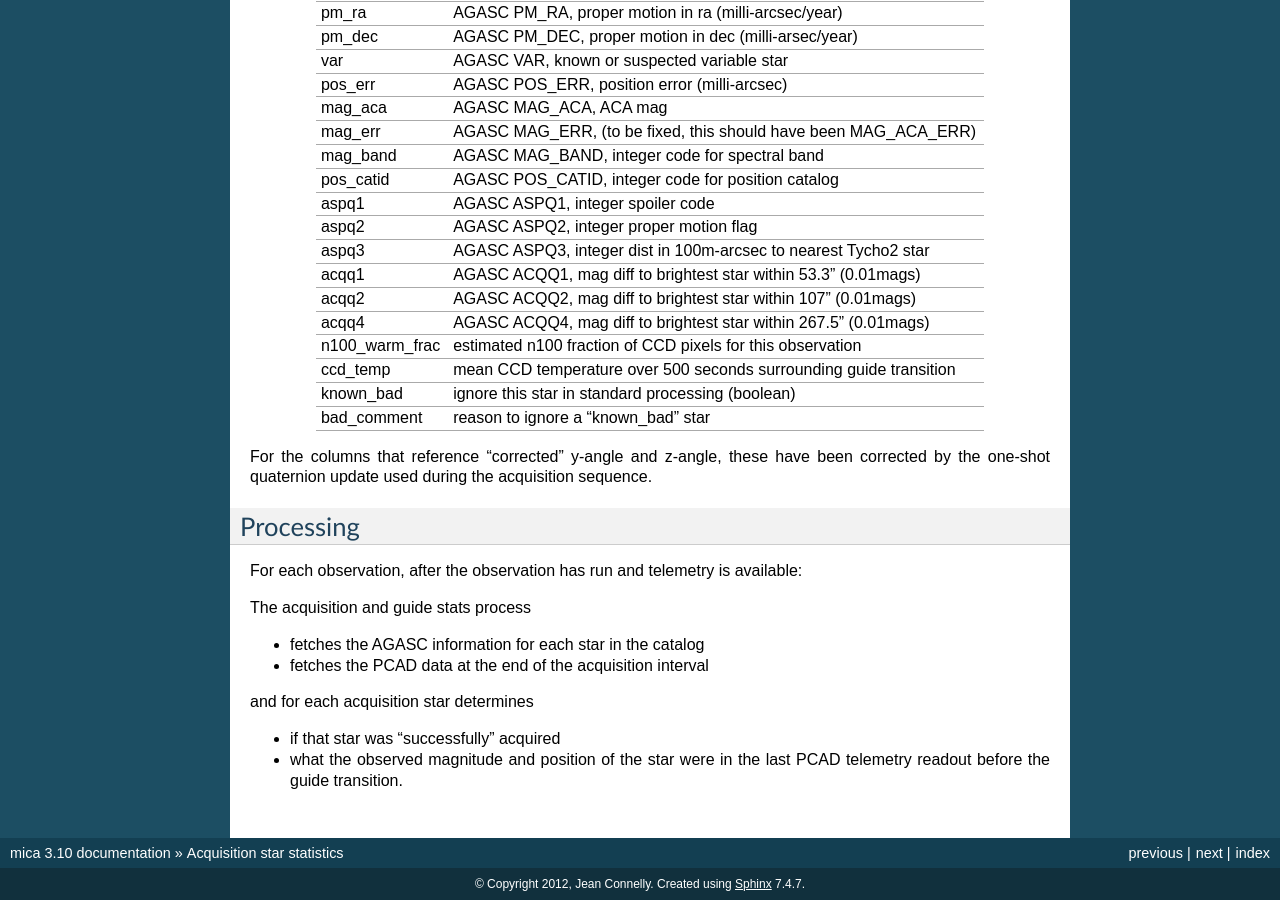
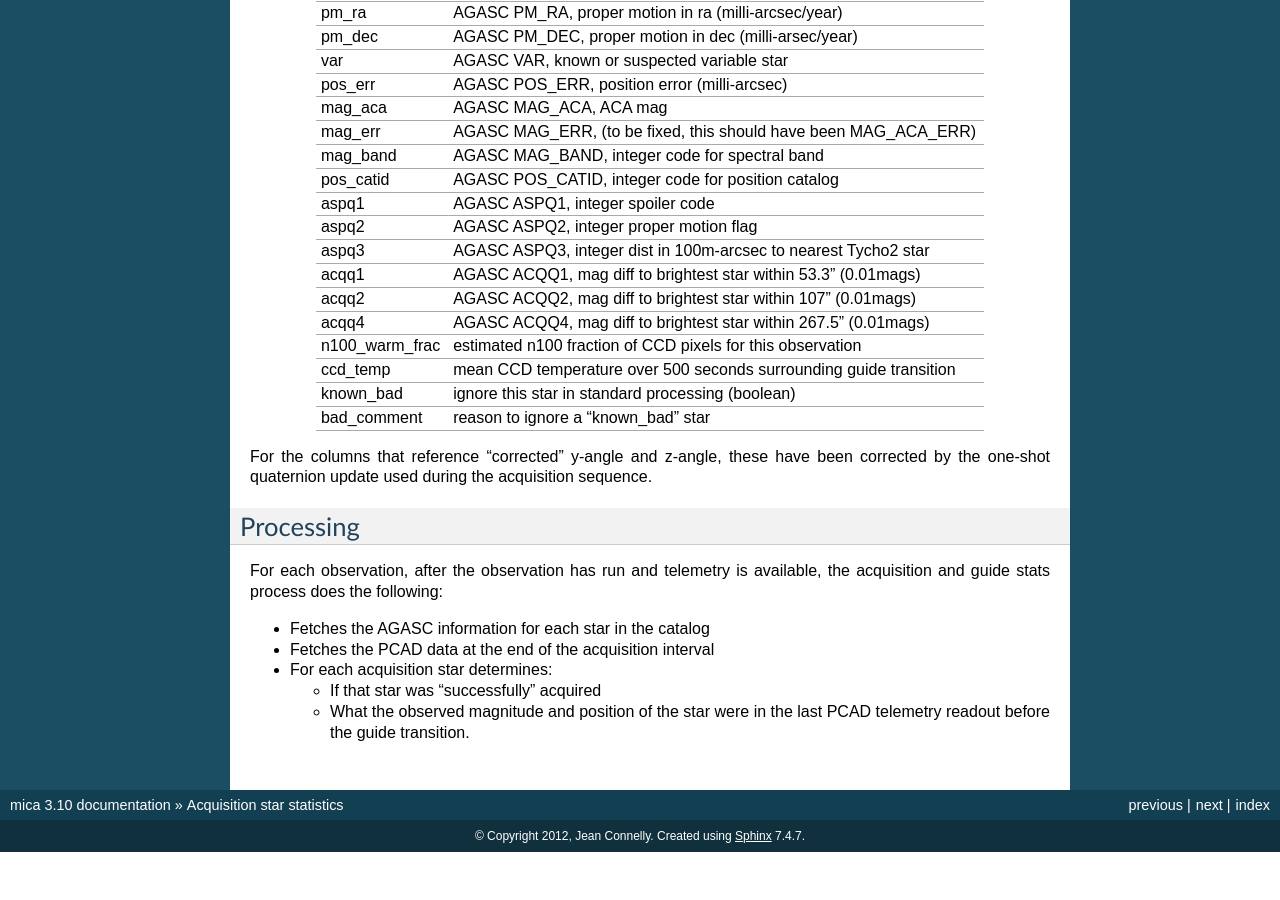
Before and after one commit to sot/mica, a Sphinx documentation site: the page built from doc/acq_stats.rst, in a window 1280 px wide and 900 px high, scrolled down 1478 px. Built offline with Sphinx 7.4.7, drawn with Linux system fonts in a browser that asks for light colours; after the commit the page ends 2330 px from its top, so only the background shows below that.

Commit message:
Improve processing notes for guide and acq stats

```diff
--- a/doc/acq_stats.rst
+++ b/doc/acq_stats.rst
@@ -92,15 +92,13 @@ corrected by the one-shot quaternion update used during the acquisition sequence
 Processing
 ^^^^^^^^^^
 
-For each observation, after the observation has run and telemetry is available:
+For each observation, after the observation has run and telemetry is available, the
+acquisition and guide stats process does the following:
 
-The acquisition and guide stats process
+* Fetches the AGASC information for each star in the catalog
+* Fetches the PCAD data at the end of the acquisition interval
+* For each acquisition star determines:
 
-* fetches the AGASC information for each star in the catalog
-* fetches the PCAD data at the end of the acquisition interval
-
-and for each acquisition star determines
-
-* if that star was "successfully" acquired
-* what the observed magnitude and position of the star were in the last PCAD telemetry
-  readout before the guide transition.
+  * If that star was "successfully" acquired
+  * What the observed magnitude and position of the star were in the last PCAD telemetry
+    readout before the guide transition.
```
Also changed, not shown: doc/guide_stats.rst (+6 -8 lines).
